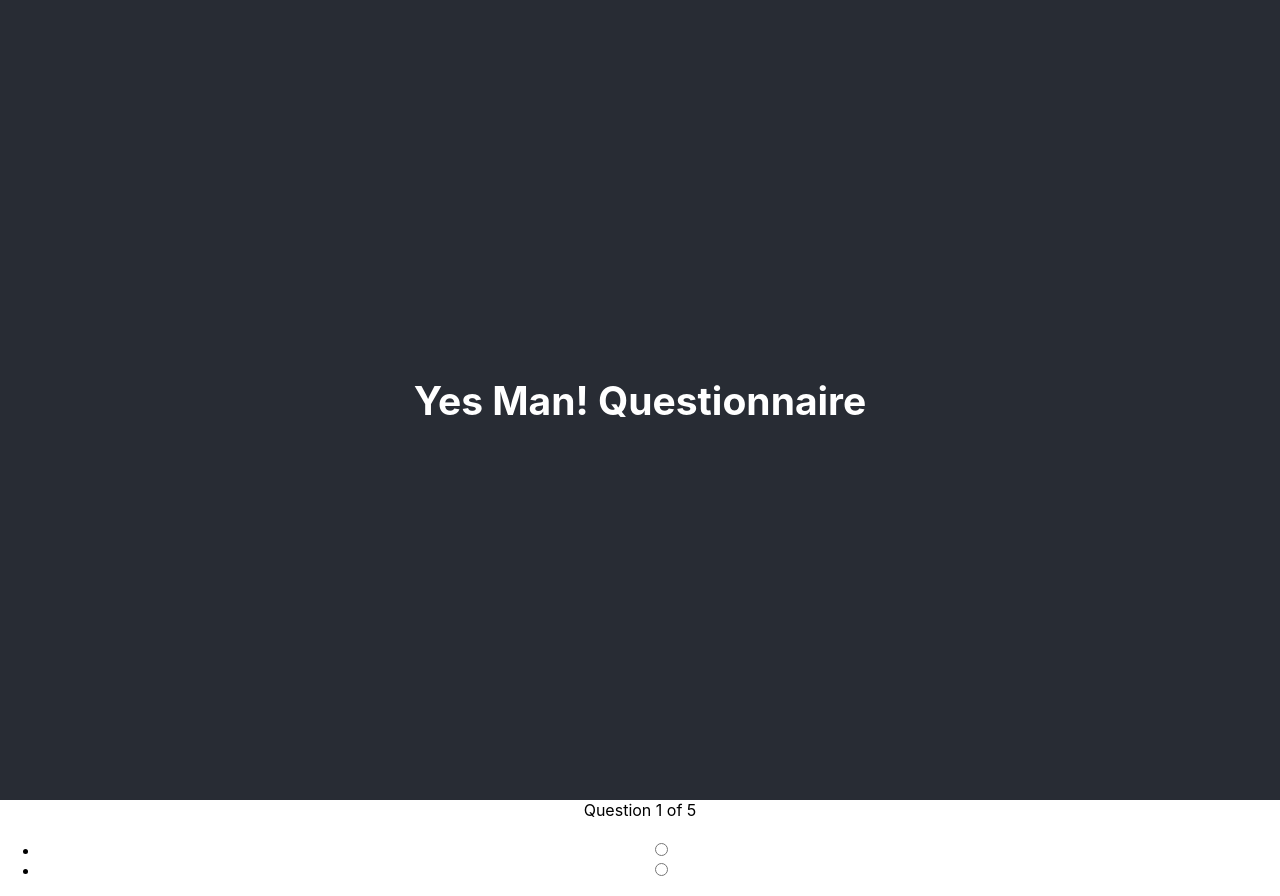
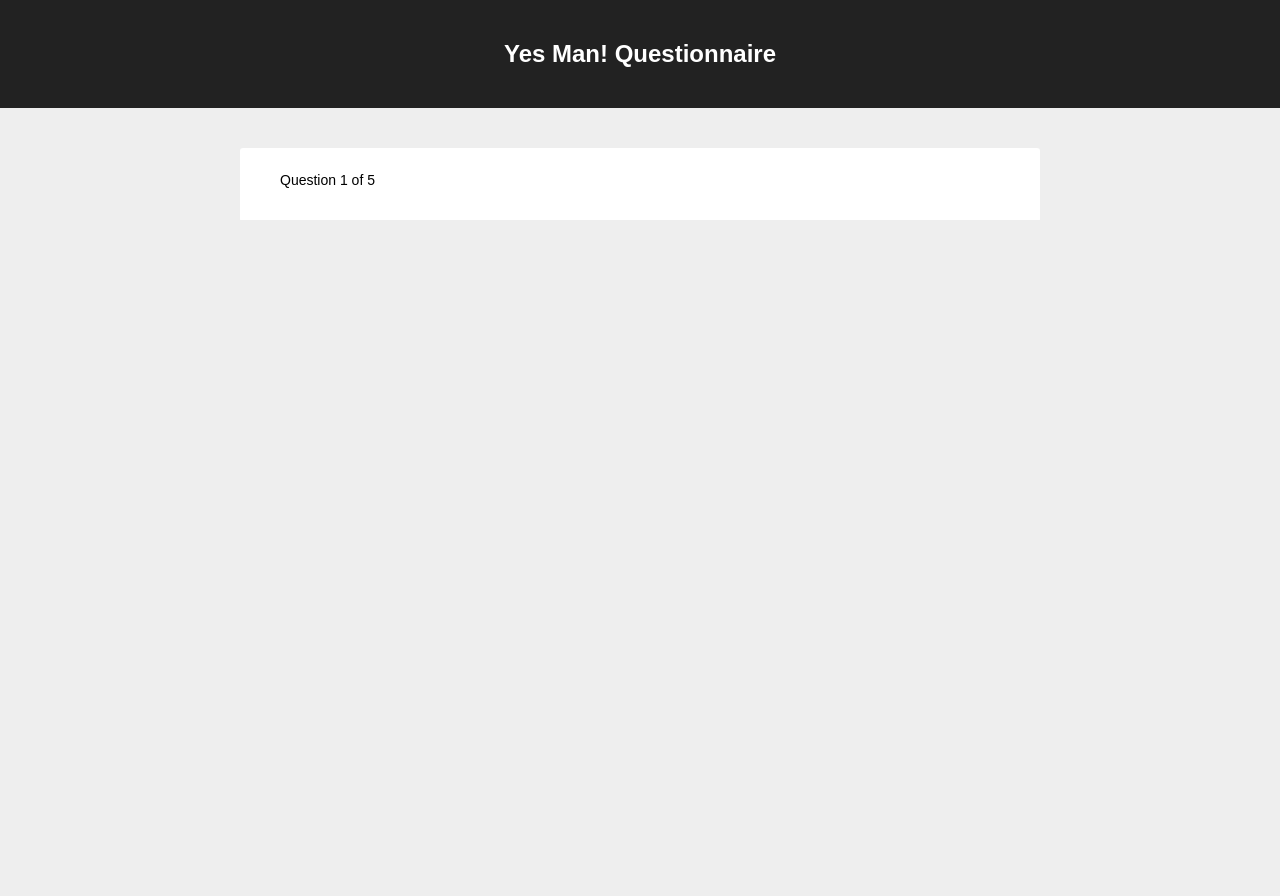
Before and after one commit to jblong27/yes-man-app, a React (Create React App) app in the folder client/: page /questionnaire in a window 1280 px wide. After the commit the page ends 800 px from the top, so only its background shows below. Built offline with nearby package versions, Linux system fonts and the light colour scheme.

Commit message:
adding finished stylesheets and result.js change

```diff
--- a/client/src/components/Questionnaire.js
+++ b/client/src/components/Questionnaire.js
@@ -19,6 +19,7 @@
     );
   }
   return (
+    // wrap the questionnaire element in the CSSTransitionGroup element to animate it
     <CSSTransitionGroup
       className="container"
       component="div"
--- a/client/src/components/Result.js
+++ b/client/src/components/Result.js
@@ -3,9 +3,19 @@
 
 function Result(props) {
   return (
-    <div className="result">
-      Here's what we think you should do:
-    </div>
+    <CSSTransitionGroup
+      className="container result"
+      component="div"
+      transitionName="fade"
+      transitionEnterTimeout={800}
+      transitionLeaveTimeout={500}
+      transitionAppear
+      transitionAppearTimeout={500}
+      >
+        <div className="result">
+          Here's what we think you should do:
+        </div>
+    </CSSTransitionGroup>
   );
 }
 
--- a/client/src/stylesheets/App.css
+++ b/client/src/stylesheets/App.css
@@ -1,34 +1,20 @@
-.App {
+.App-logo {
+  animation: spin infinite 20s linear;
+  height: 80px;
+}
+
+.App-header {
+  background-color: #222;
+  padding: 20px;
+  color: white;
   text-align: center;
 }
 
-.App-logo {
-  height: 40vmin;
-  pointer-events: none;
+.App-intro {
+  font-size: large;
 }
 
-@media (prefers-reduced-motion: no-preference) {
-  .App-logo {
-    animation: App-logo-spin infinite 20s linear;
-  }
-}
-
-.App-header {
-  background-color: #282c34;
-  min-height: 100vh;
-  display: flex;
-  flex-direction: column;
-  align-items: center;
-  justify-content: center;
-  font-size: calc(10px + 2vmin);
-  color: white;
-}
-
-.App-link {
-  color: #61dafb;
-}
-
-@keyframes App-logo-spin {
+@keyframes spin {
   from {
     transform: rotate(0deg);
   }
--- a/client/src/stylesheets/index.css
+++ b/client/src/stylesheets/index.css
@@ -1,5 +1,6 @@
 body {
   margin: 0;
+  padding: 0;
   font-family: -apple-system, BlinkMacSystemFont, 'Segoe UI', 'Roboto', 'Oxygen',
     'Ubuntu', 'Cantarell', 'Fira Sans', 'Droid Sans', 'Helvetica Neue',
     sans-serif;
@@ -11,3 +12,137 @@
   font-family: source-code-pro, Menlo, Monaco, Consolas, 'Courier New',
     monospace;
 }
+
+* {
+  box-sizing: border-box;
+}
+
+body {
+  margin: 0;
+  padding: 0;
+  background: #eee;
+  font-family: sans-serif;
+}
+
+.container {
+  position: relative;
+  max-width: 800px;
+  margin: 0 auto;
+  background: #fff;
+  border-radius: 3px;
+}
+
+@media (min-width: 769px) {
+  .container {
+    margin: 2.5rem auto;
+  }
+}
+
+/* Result Component */
+.result {
+  padding: 1.5rem 2.5rem;
+}
+
+/* Quiz Component */
+.answerOptions {
+  margin: 0;
+  padding: 0;
+  list-style: none;
+}
+
+/* QuestionCount Component */
+.questionCount {
+  padding: 1.5rem 2.5rem 0;
+  font-size: 14px;
+}
+
+/* Question Component */
+.question {
+  margin: 0;
+  padding: 0.5rem 2.5rem 1.5rem 2.5rem;
+}
+
+/* AnswerOption Component */
+.answerOption {
+  border-top: 1px solid #eee;
+}
+
+.answerOption:hover {
+  background-color: #eefbfe;
+}
+
+.radioCustomButton {
+  position: absolute;
+  width: auto;
+  opacity: 0;
+}
+
+.radioCustomButton,
+.radioCustomLabel {
+  display: inline-block;
+  vertical-align: middle;
+  cursor: pointer;
+}
+
+.radioCustomLabel {
+  position: relative;
+  width: 100%;
+  margin: 0;
+  padding: 1.5rem 2.5rem 1.5rem 5rem;
+  font-size: 16px;
+  line-height: 1.5;
+}
+
+.radioCustomButton ~ .radioCustomLabel:before {
+  position: absolute;
+  top: 20px;
+  left: 38px;
+  width: 28px;
+  height: 28px;
+  content: '';
+  display: inline-block;
+  vertical-align: middle;
+  background: #fff;
+  border: 1px solid #bbb;
+  border-radius: 50%;
+  transition: all 0.3s;
+}
+
+.radioCustomButton:checked ~ .radioCustomLabel:before {
+  content: '';
+  background: #8bc53f url(./svg/icon-check.svg) no-repeat;
+  background-size: 27px;
+  border-color: #8bc53f;
+}
+
+/* Animation */
+.fade-enter {
+  opacity: 0;
+}
+
+.fade-enter.fade-enter-active {
+  opacity: 1;
+  transition: opacity 0.5s ease-in-out 0.3s;
+}
+
+.fade-leave {
+  position: absolute;
+  top: 0;
+  left: 0;
+  width: 100%;
+  opacity: 1;
+}
+
+.fade-leave.fade-leave-active {
+  opacity: 0;
+  transition: opacity 0.5s ease-in-out;
+}
+
+.fade-appear {
+  opacity: 0;
+}
+
+.fade-appear.fade-appear-active {
+  opacity: 1;
+  transition: opacity 0.5s ease-in-out;
+}
```
